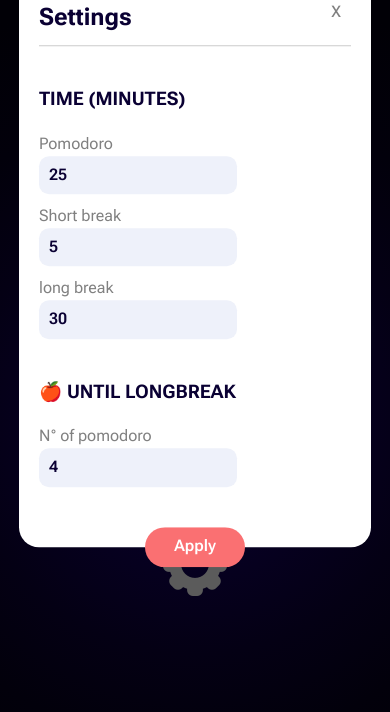
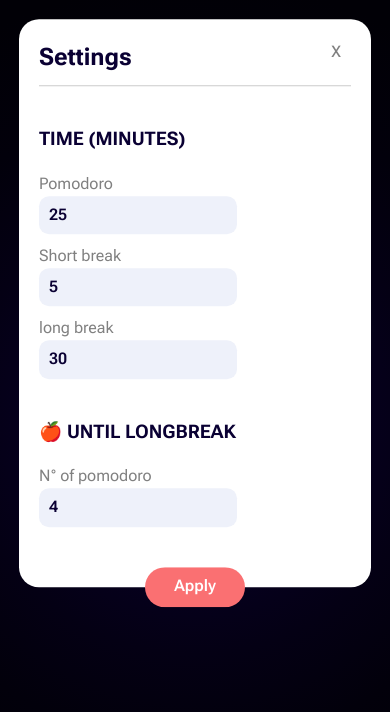
Before and after one commit to HernandezDorian/Pomodoro, a React (Vite) app: page / in a window 390 px wide. Both pictures are taken after a click on the picture 195 px from the left and 564 px from the top of the page. Shown: the top 712 px of the page. Built offline with nearby package versions, Linux system fonts and the light colour scheme.

Commit message:
margin top

```diff
--- a/src/components/options/modalOptions/index.css
+++ b/src/components/options/modalOptions/index.css
@@ -10,6 +10,7 @@
   border-radius: 20px;
   color: rgb(10, 0, 51);
   padding: 20px;
+  padding-top: 0px;
   min-width: 300px;
 }
 
@@ -76,6 +77,7 @@
   .ModalOptions {
     width: 80%;
     height: auto;
+    margin-top: 50px;
   }
 }
 
```
